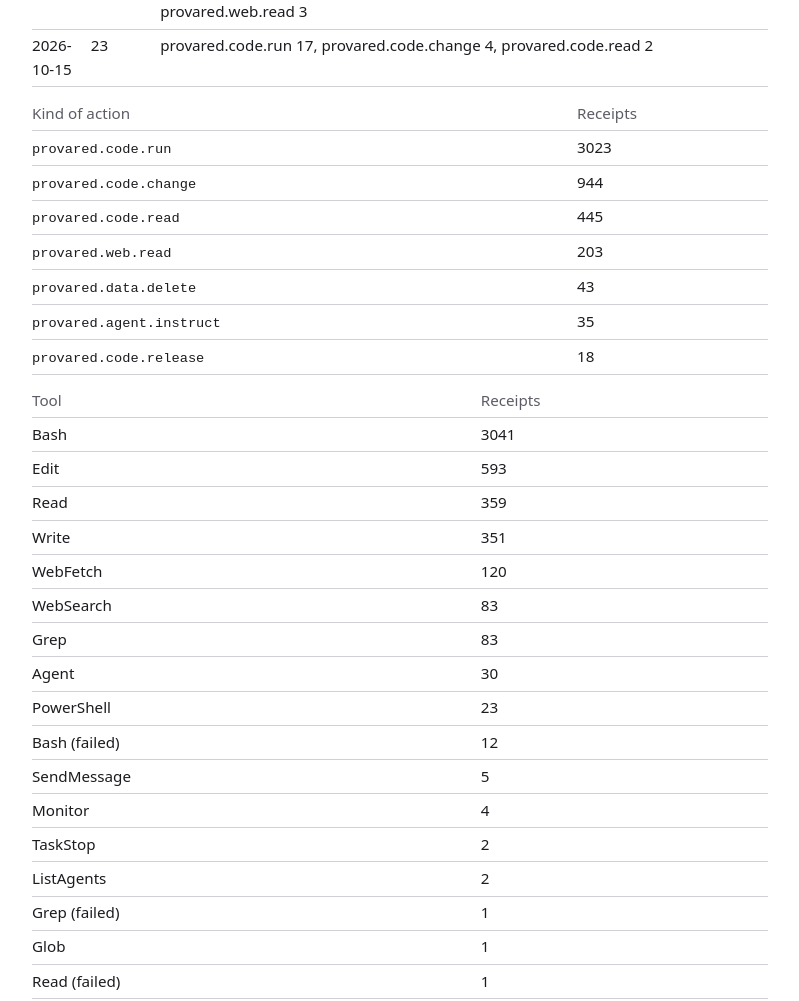
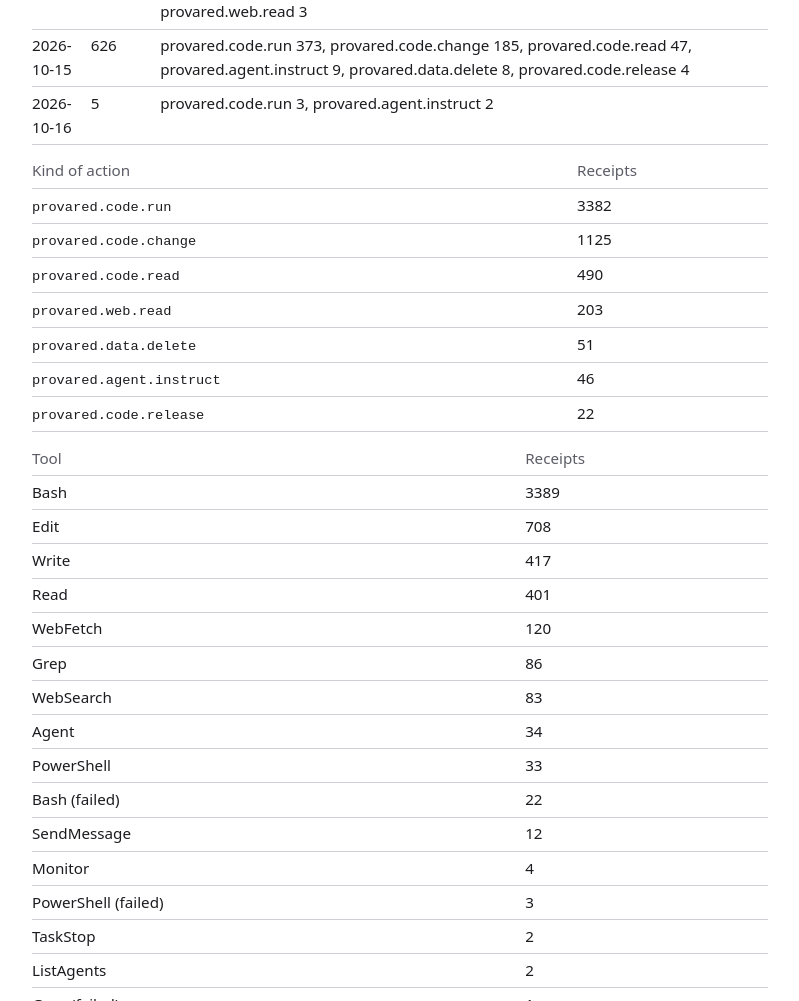
Before and after one commit to provared/provared, a website: page site/records/index.html in a window 1280 px wide. Shown: the part 2844-3845 px from the top of the page, without its empty margins (240-1039 px from the left). Drawn offline with Linux system fonts and the light colour scheme.

Commit message:
The record page for 16 October 2026: 5,319 receipts under eight seals
Made from the last commit's checker (the working folder holds unfinished
library changes): the book sealed at entry 5,327, nothing outside the
permission but the one hour of 13 October that the page explains. The
book and the checker's answer are in the release "record"; their
fingerprints in files.sha256 match the uploaded files.

Co-Authored-By: Claude Opus 5.5 <noreply@anthropic.com>

```diff
--- a/site/records/index.html
+++ b/site/records/index.html
@@ -30,7 +30,7 @@
 </header>
 <main>
 
-<p>Everything else on this site is an invented example. This page is a real record, kept day by day: the coding agent the author runs to build Provared, recorded under permissions the author signed with their own passkey. The record is added to each day until the latest permission ends on 2026-12-31 23:59 UTC. This page was last made on 2026-10-15 19:47 UTC, from a book of 4720 entries.</p>
+<p>Everything else on this site is an invented example. This page is a real record, kept day by day: the coding agent the author runs to build Provared, recorded under permissions the author signed with their own passkey. The record is added to each day until the latest permission ends on 2026-12-31 23:59 UTC. This page was last made on 2026-10-16 20:03 UTC, from a book of 5329 entries.</p>
 
 <h2>What the agent is for</h2>
 <p>The agent is Claude Code, a coding agent, which the author uses in their own time to read and change the code of Provared in its repository, run its tests and tools, and publish what the author approves. The permission names it, allows seven kinds of action with limits on four of them, states five rules of conduct, and was signed on 10 October 2026 at <a href="../sign/">prova.red/sign/</a> with the author's passkey. It was renewed with permission 2, in force from 2026-10-14 19:23 UTC until 2026-12-31 23:59 UTC, with changes that its entry below shows. The author's name in it, "Pavel i", is what the author typed: a name in a record is a label, and only the keys are checked.</p>
@@ -81,7 +81,7 @@ Entry 3887: SLIP J0TC03NY5y5YKw7G3FbSrCMmflpfoatCsLaKTCpJNWY
   Signature, passkey (ES256): valid</pre>
 
 <h2>What the agent did</h2>
-<p>4711 receipts, from 2026-10-10 21:20 UTC to 2026-10-15 19:47 UTC, under 7 seals. Days and times are in UTC.</p>
+<p>5319 receipts, from 2026-10-10 21:20 UTC to 2026-10-16 20:02 UTC, under 8 seals. Days and times are in UTC.</p>
 <table>
   <thead><tr><th>Day</th><th>Receipts</th><th>By kind of action</th></tr></thead>
   <tbody>
@@ -90,36 +90,38 @@ Entry 3887: SLIP J0TC03NY5y5YKw7G3FbSrCMmflpfoatCsLaKTCpJNWY
     <tr><td>2026-10-12</td><td>1612</td><td>provared.code.run 1068, provared.code.change 273, provared.web.read 135, provared.code.read 113, provared.agent.instruct 17, provared.data.delete 4, provared.code.release 2</td></tr>
     <tr><td>2026-10-13</td><td>1091</td><td>provared.code.run 698, provared.code.change 242, provared.code.read 132, provared.data.delete 12, provared.web.read 4, provared.agent.instruct 2, provared.code.release 1</td></tr>
     <tr><td>2026-10-14</td><td>1297</td><td>provared.code.run 784, provared.code.change 311, provared.code.read 172, provared.data.delete 10, provared.agent.instruct 9, provared.code.release 8, provared.web.read 3</td></tr>
-    <tr><td>2026-10-15</td><td>23</td><td>provared.code.run 17, provared.code.change 4, provared.code.read 2</td></tr>
+    <tr><td>2026-10-15</td><td>626</td><td>provared.code.run 373, provared.code.change 185, provared.code.read 47, provared.agent.instruct 9, provared.data.delete 8, provared.code.release 4</td></tr>
+    <tr><td>2026-10-16</td><td>5</td><td>provared.code.run 3, provared.agent.instruct 2</td></tr>
   </tbody>
 </table>
 <table>
   <thead><tr><th>Kind of action</th><th>Receipts</th></tr></thead>
   <tbody>
-    <tr><td><code>provared.code.run</code></td><td>3023</td></tr>
-    <tr><td><code>provared.code.change</code></td><td>944</td></tr>
-    <tr><td><code>provared.code.read</code></td><td>445</td></tr>
+    <tr><td><code>provared.code.run</code></td><td>3382</td></tr>
+    <tr><td><code>provared.code.change</code></td><td>1125</td></tr>
+    <tr><td><code>provared.code.read</code></td><td>490</td></tr>
     <tr><td><code>provared.web.read</code></td><td>203</td></tr>
-    <tr><td><code>provared.data.delete</code></td><td>43</td></tr>
-    <tr><td><code>provared.agent.instruct</code></td><td>35</td></tr>
-    <tr><td><code>provared.code.release</code></td><td>18</td></tr>
+    <tr><td><code>provared.data.delete</code></td><td>51</td></tr>
+    <tr><td><code>provared.agent.instruct</code></td><td>46</td></tr>
+    <tr><td><code>provared.code.release</code></td><td>22</td></tr>
   </tbody>
 </table>
 <table>
   <thead><tr><th>Tool</th><th>Receipts</th></tr></thead>
   <tbody>
-    <tr><td>Bash</td><td>3041</td></tr>
-    <tr><td>Edit</td><td>593</td></tr>
-    <tr><td>Read</td><td>359</td></tr>
-    <tr><td>Write</td><td>351</td></tr>
+    <tr><td>Bash</td><td>3389</td></tr>
+    <tr><td>Edit</td><td>708</td></tr>
+    <tr><td>Write</td><td>417</td></tr>
+    <tr><td>Read</td><td>401</td></tr>
     <tr><td>WebFetch</td><td>120</td></tr>
+    <tr><td>Grep</td><td>86</td></tr>
     <tr><td>WebSearch</td><td>83</td></tr>
-    <tr><td>Grep</td><td>83</td></tr>
-    <tr><td>Agent</td><td>30</td></tr>
-    <tr><td>PowerShell</td><td>23</td></tr>
-    <tr><td>Bash (failed)</td><td>12</td></tr>
-    <tr><td>SendMessage</td><td>5</td></tr>
+    <tr><td>Agent</td><td>34</td></tr>
+    <tr><td>PowerShell</td><td>33</td></tr>
+    <tr><td>Bash (failed)</td><td>22</td></tr>
+    <tr><td>SendMessage</td><td>12</td></tr>
     <tr><td>Monitor</td><td>4</td></tr>
+    <tr><td>PowerShell (failed)</td><td>3</td></tr>
     <tr><td>TaskStop</td><td>2</td></tr>
     <tr><td>ListAgents</td><td>2</td></tr>
     <tr><td>Grep (failed)</td><td>1</td></tr>
@@ -137,6 +139,7 @@ Entry 3887: SLIP J0TC03NY5y5YKw7G3FbSrCMmflpfoatCsLaKTCpJNWY
     <tr><td>entry 2334</td><td>the first 2334 entries</td><td>2026-10-13 18:33 UTC</td><td>no outside time-stamp: the time is the recorder's own word</td></tr>
     <tr><td>entry 3755</td><td>the first 3755 entries</td><td>2026-10-14 19:09 UTC</td><td>no outside time-stamp: the time is the recorder's own word</td></tr>
     <tr><td>entry 4718</td><td>the first 4718 entries</td><td>2026-10-15 19:47 UTC</td><td>no outside time-stamp: the time is the recorder's own word</td></tr>
+    <tr><td>entry 5326</td><td>the first 5326 entries</td><td>2026-10-16 20:02 UTC</td><td>no outside time-stamp: the time is the recorder's own word</td></tr>
   </tbody>
 </table>
 
@@ -154,11 +157,11 @@ Entry 3887: SLIP J0TC03NY5y5YKw7G3FbSrCMmflpfoatCsLaKTCpJNWY
   Did the agent stay within its slip?   NO: first at entry 3135
   Time-stamped in a way you trust?      no
   Checked against keys you named?       yes: the passkeys you trust, and the recorder you expect
-  Slips 2, stubs 4711 (countersigned 0, one-sided 4711), seals 7</pre>
+  Slips 2, stubs 5319 (countersigned 0, one-sided 5319), seals 8</pre>
 <p>The whole answer, one block for each entry, is <a href="checker-answer.txt">checker-answer.txt</a>.</p>
 
 <h2>Check it yourself</h2>
-<p>The book is <a href="book.jsonl">book.jsonl</a> (4720 entries, about 32231 KB), and its permissions alone are <a href="slip.json">slip.json</a>, <a href="slip-2.json">slip-2.json</a>. A checker trusts nothing it is not told to trust, so name the keys: the two passkeys that signed the permissions, each by its thumbprint, and the recorder's three keys, by the fingerprint of the set. With Node.js 24.7 or later:</p>
+<p>The book is <a href="book.jsonl">book.jsonl</a> (5329 entries, about 36396 KB), and its permissions alone are <a href="slip.json">slip.json</a>, <a href="slip-2.json">slip-2.json</a>. A checker trusts nothing it is not told to trust, so name the keys: the two passkeys that signed the permissions, each by its thumbprint, and the recorder's three keys, by the fingerprint of the set. With Node.js 24.7 or later:</p>
 <pre>npm install provared
 npx provared-check book.jsonl --issuer BkrSDxKyk2FW0GD0-WCyOKcRRXZs6QDLBPjlBMItPPk --issuer Wt7n9Omj4ZvioJdUV4OhP2V0pAte3HAVpI0xqL_1aIw --sealer OOgdiubfBSeXkjMOi5bUcbFyXpuuorxC2gdtV2oyAhw</pre>
 <p>Or in a browser, on the <a href="../check/">checking page</a>: choose the file, and paste the thumbprints, one to a line, into the passkey box and the fingerprint into the recorder box. No browser tried on the author's computer on 13 October 2026 (Chrome 155, Edge 155 and Brave 155) has the third method a seal is signed with (SLH-DSA), so in a browser the page says that the check was not complete and gives no pass; all three check the receipts' quantum-safe signatures (ML-DSA). The command-line checker checks everything.</p>
--- a/site/sitemap.xml
+++ b/site/sitemap.xml
@@ -4,5 +4,5 @@
   <url><loc>https://prova.red/three-minutes.html</loc><lastmod>2026-10-15</lastmod></url>
   <url><loc>https://prova.red/over-the-limit.html</loc><lastmod>2026-10-15</lastmod></url>
   <url><loc>https://prova.red/check/</loc><lastmod>2026-10-10</lastmod></url>
-  <url><loc>https://prova.red/records/</loc><lastmod>2026-10-15</lastmod></url>
+  <url><loc>https://prova.red/records/</loc><lastmod>2026-10-16</lastmod></url>
 </urlset>
```
Also changed, not shown: 1 other file.
